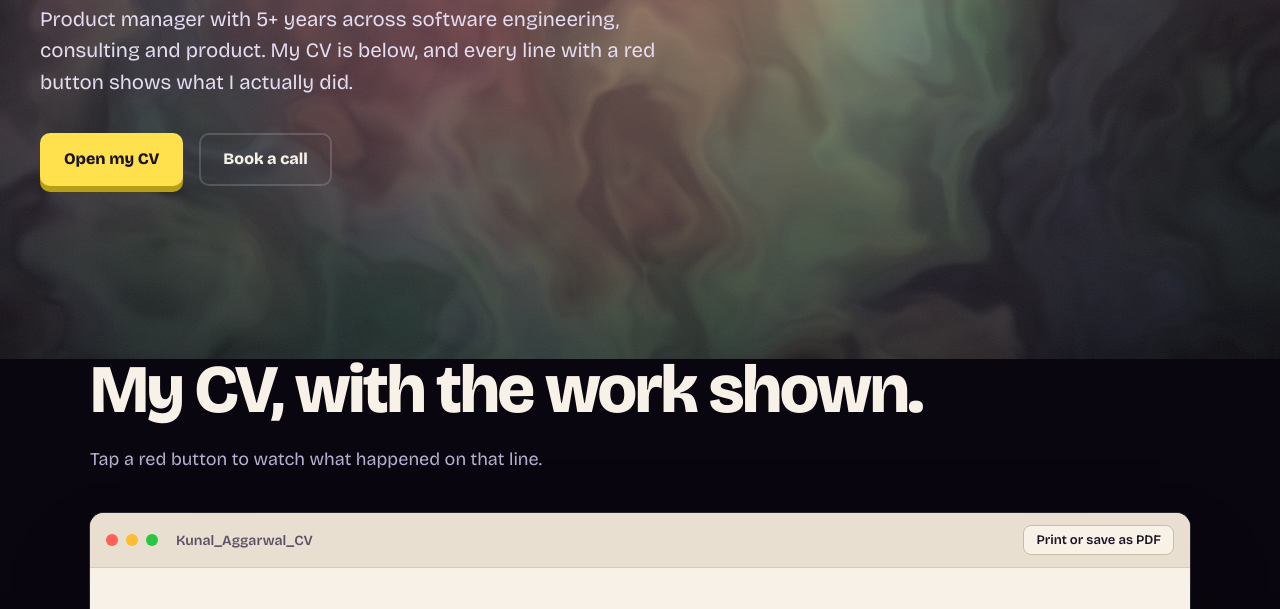
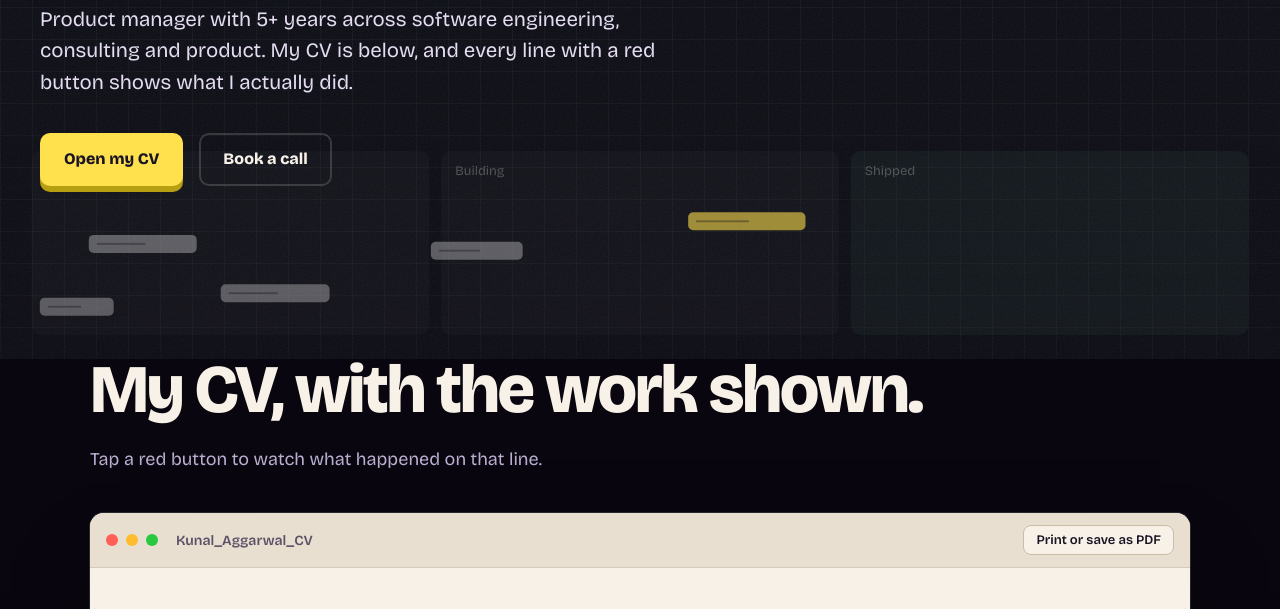
Before and after one commit to kunal4538/kunalaggarwal-site, a plain HTML site: page index.html in a window 1280 px wide. Shown: the part 441-1050 px from the top of the page. Drawn offline with nearby package versions, Linux system fonts and the light colour scheme; animation ran at ten frames a second.

Commit message:
Live kanban background

```diff
--- a/index.html
+++ b/index.html
@@ -224,42 +224,31 @@ var bar=d.getElementById('bar');
 function sp(){var h=d.documentElement.scrollHeight-innerHeight;return h>0?scrollY/h:0}
 addEventListener('scroll',function(){bar.style.width=sp()*100+'%'},{passive:true});
 (function(){
-var c=d.getElementById('bg'),gl=c.getContext('webgl',{antialias:false,alpha:false});
-function fb(){d.body.style.background='radial-gradient(60% 50% at 20% 10%,#5b2a6e,transparent),radial-gradient(50% 50% at 90% 40%,#0f5e63,transparent),#09060f'}
-if(!gl){fb();return}
-var vs='attribute vec2 a;void main(){gl_Position=vec4(a,0.0,1.0);}';
-var fs=['precision highp float;','uniform vec2 r;uniform float t;uniform vec2 m;uniform float s;',
-'float h(vec2 p){return fract(sin(dot(p,vec2(127.1,311.7)))*43758.5453);}',
-'float n(vec2 p){vec2 i=floor(p);vec2 f=fract(p);f=f*f*(3.0-2.0*f);return mix(mix(h(i),h(i+vec2(1.0,0.0)),f.x),mix(h(i+vec2(0.0,1.0)),h(i+vec2(1.0,1.0)),f.x),f.y);}',
-'float fbm(vec2 p){float v=0.0;float a=0.5;for(int i=0;i<5;i++){v+=a*n(p);p=p*2.02+vec2(1.7,9.2);a*=0.5;}return v;}',
-'void main(){vec2 uv=gl_FragCoord.xy/r;vec2 p=(gl_FragCoord.xy-0.5*r)/min(r.x,r.y);vec2 mo=(m-0.5*r)/min(r.x,r.y);',
-'p+=(mo-p)*0.18*exp(-dot(p-mo,p-mo)*3.0);float tt=t*0.06;',
-'vec2 q=vec2(fbm(p*1.5+vec2(0.0,tt)),fbm(p*1.5+vec2(5.2,1.3)-tt));',
-'vec2 w=vec2(fbm(p*1.5+3.0*q+vec2(1.7,9.2)+tt*1.3),fbm(p*1.5+3.0*q+vec2(8.3,2.8)-tt));',
-'float f=fbm(p*1.3+3.0*w);',
-'vec3 c1=vec3(1.0,0.36,0.31);vec3 c2=vec3(1.0,0.74,0.28);vec3 c3=vec3(0.0,0.82,0.78);vec3 c4=vec3(0.48,0.30,0.95);',
-'vec3 col=mix(c1,c2,smoothstep(0.25,0.8,f));col=mix(col,c3,smoothstep(0.35,1.0,length(q))*0.9);col=mix(col,c4,smoothstep(0.45,0.95,w.x)*0.8);',
-'float k=0.5+0.5*sin(s*6.2832);col=mix(col,col.gbr,k*0.6);',
-'float lum=smoothstep(0.18,0.75,f)*1.05;vec3 o=mix(vec3(0.035,0.02,0.055),col,lum);',
-'o+=c2*0.12*exp(-dot(p-mo,p-mo)*5.0);o*=1.0-0.55*dot(uv-0.5,uv-0.5)*2.0;gl_FragColor=vec4(o,1.0);}'].join(' ');
-function sh(ty,src){var o=gl.createShader(ty);gl.shaderSource(o,src);gl.compileShader(o);return gl.getShaderParameter(o,gl.COMPILE_STATUS)?o:null}
-var v=sh(gl.VERTEX_SHADER,vs),f=sh(gl.FRAGMENT_SHADER,fs);if(!v||!f){fb();return}
-var pr=gl.createProgram();gl.attachShader(pr,v);gl.attachShader(pr,f);gl.linkProgram(pr);
-if(!gl.getProgramParameter(pr,gl.LINK_STATUS)){fb();return}
-gl.useProgram(pr);var b=gl.createBuffer();gl.bindBuffer(gl.ARRAY_BUFFER,b);
-gl.bufferData(gl.ARRAY_BUFFER,new Float32Array([-1,-1,1,-1,-1,1,1,1]),gl.STATIC_DRAW);
-var a=gl.getAttribLocation(pr,'a');gl.enableVertexAttribArray(a);gl.vertexAttribPointer(a,2,gl.FLOAT,false,0,0);
-var U={r:gl.getUniformLocation(pr,'r'),t:gl.getUniformLocation(pr,'t'),m:gl.getUniformLocation(pr,'m'),s:gl.getUniformLocation(pr,'s')};
-var K=0.5,mx=0,my=0,tx=0,ty=0,run=true,going=false,t0=performance.now();
-function size(){c.width=Math.floor(innerWidth*K);c.height=Math.floor(innerHeight*K);gl.viewport(0,0,c.width,c.height);mx=tx=c.width*0.7;my=ty=c.height*0.6}
+var c=d.getElementById('bg'),x=c.getContext('2d'),W=0,H=0,cards=[],last=0,run=true,t0=performance.now(),dpr=Math.min(2,devicePixelRatio||1);
+var names=['Idea','Building','Shipped'];
+function size(){W=innerWidth;H=innerHeight;c.width=W*dpr;c.height=H*dpr;x.setTransform(dpr,0,0,dpr,0,0)}
 size();addEventListener('resize',size);
-addEventListener('pointermove',function(e){tx=e.clientX*K;ty=(innerHeight-e.clientY)*K},{passive:true});
-function draw(now){mx+=(tx-mx)*0.06;my+=(ty-my)*0.06;
-gl.uniform2f(U.r,c.width,c.height);gl.uniform1f(U.t,reduce?20:(now-t0)/1000+20);gl.uniform2f(U.m,mx,my);gl.uniform1f(U.s,sp());
-gl.drawArrays(gl.TRIANGLE_STRIP,0,4)}
-function loop(now){going=true;draw(now);if(run&&!reduce)requestAnimationFrame(loop);else going=false}
-requestAnimationFrame(loop);
-d.addEventListener('visibilitychange',function(){if(d.hidden){run=false}else{run=true;if(!going)requestAnimationFrame(loop)}});
+function ease(p){return p<.5?2*p*p:1-Math.pow(-2*p+2,2)/2}
+function box(l,t,w,h,r){x.beginPath();if(x.roundRect)x.roundRect(l,t,w,h,r);else x.rect(l,t,w,h)}
+function frame(now){var t=(now-t0)/1000,i,g;
+x.globalAlpha=1;x.fillStyle='#0e1118';x.fillRect(0,0,W,H);
+x.globalAlpha=Math.max(.22,1-scrollY/(H*.9));
+x.strokeStyle='rgba(255,255,255,.05)';x.lineWidth=1;
+for(g=0;g<W;g+=32){x.beginPath();x.moveTo(g+.5,0);x.lineTo(g+.5,H);x.stroke()}
+for(g=0;g<H;g+=32){x.beginPath();x.moveTo(0,g+.5);x.lineTo(W,g+.5);x.stroke()}
+var top=H*.74,hh=H-top-24,m=Math.max(12,W*.02),cw=(W-m*2)/3;
+for(i=0;i<3;i++){x.fillStyle=i==2?'rgba(127,231,193,.08)':'rgba(255,255,255,.04)';box(m+i*cw+6,top,cw-12,hh,10);x.fill();x.fillStyle='rgba(255,255,255,.42)';x.font='13px Bricolage Grotesque,sans-serif';x.fillText(names[i],m+i*cw+20,top+24)}
+if(!reduce&&t-last>1.3){last=t;cards.push({s:t,y:top+36+Math.random()*Math.max(10,hh-70),w:70+Math.random()*50})}
+cards=cards.filter(function(k){return t-k.s<11});
+cards.forEach(function(k){var p=Math.min(1,(t-k.s)/10),px=m+14+(W-m*2-k.w-28)*ease(p);
+var col=px>m+2*cw?'#7fe7c1':(px>m+cw?'#ffe14d':'rgba(255,255,255,.55)');
+x.fillStyle=col;box(px,k.y,k.w,18,5);x.fill();
+x.fillStyle='rgba(14,17,24,.35)';x.fillRect(px+8,k.y+8,k.w*.45,2);
+if(px>m+2*cw+16){x.strokeStyle='#0e1118';x.lineWidth=2;x.beginPath();x.moveTo(px+k.w-18,k.y+9);x.lineTo(px+k.w-13,k.y+13);x.lineTo(px+k.w-6,k.y+5);x.stroke()}});
+x.globalAlpha=1;
+if(run&&!reduce)requestAnimationFrame(frame)}
+if(reduce){for(var j=0;j<6;j++)cards.push({s:j*1.6,y:H*.74+40+(j*37)%Math.max(10,H*.3-80),w:80+(j*13)%40});frame(t0+10000)}else requestAnimationFrame(frame);
+d.addEventListener('visibilitychange',function(){if(d.hidden){run=false}else if(!run){run=true;requestAnimationFrame(frame)}});
 })();
 var D={
 a1:{t:'A 5-7 day report becomes one click',counts:[{n:10,suf:' features',l:'in the MVP'},{n:3,suf:' months',l:'to launch'}],rows:[{l:'Reporting cycle',a:'5-7 days, manual',b:'1 click, real time',wa:100,wb:4}]},
```
